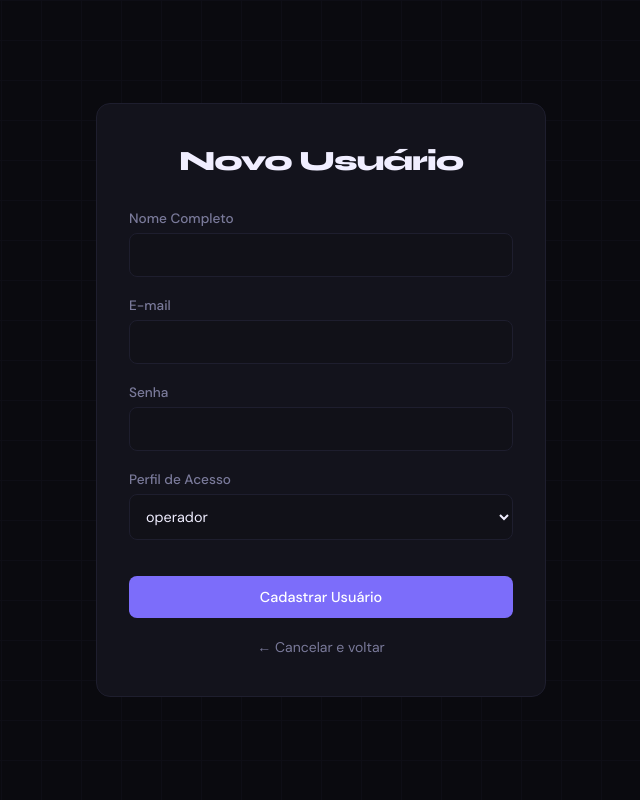
After one commit to Kaua-santos/Projeto-MVC, a FastAPI app: template app/templates/usuarios/criar.html in a window 1280 px wide. The commit adds this page. Shown: the whole page, without its empty margins (319-959 px from the left). Run offline with FastAPI, Linux system fonts and the light colour scheme; the template is opened without the code that fills it, so the values that code supplies are empty.

Commit message:
adicionar funcionalidades de gerenciamento de usuários, incluindo listagem, criação e edição

```diff
--- /dev/null
+++ b/app/templates/usuarios/criar.html
@@ -0,0 +1,166 @@
+<!DOCTYPE html>
+<html lang="pt-br">
+<head>
+  <meta charset="UTF-8" />
+  <meta name="viewport" content="width=device-width, initial-scale=1.0" />
+  <title>{% if usuario %}Editar{% else %}Novo{% endif %} Usuário — Estoque</title>
+  <link rel="preconnect" href="https://fonts.googleapis.com" />
+  <link href="https://fonts.googleapis.com/css2?family=Syne:wght@700;800&family=DM+Sans:wght@300;400;500&display=swap" rel="stylesheet" />
+  <style>
+    *, *::before, *::after { box-sizing: border-box; margin: 0; padding: 0; }
+
+    :root {
+      --bg: #0a0a0f;
+      --surface: #111118;
+      --border: #1e1e2e;
+      --accent: #7c6dfa;
+      --accent2: #4fd1b5;
+      --text: #f0eeff;
+      --muted: #7a7a9a;
+      --card-bg: #13131c;
+    }
+
+    body {
+      font-family: 'DM Sans', sans-serif;
+      background: var(--bg);
+      color: var(--text);
+      min-height: 100vh;
+      display: flex;
+      align-items: center;
+      justify-content: center;
+      padding: 2rem;
+    }
+
+    body::before {
+      content: '';
+      position: fixed;
+      inset: 0;
+      background-image:
+        linear-gradient(var(--border) 1px, transparent 1px),
+        linear-gradient(90deg, var(--border) 1px, transparent 1px);
+      background-size: 40px 40px;
+      opacity: 0.25;
+      pointer-events: none;
+      z-index: 0;
+    }
+
+    main {
+      position: relative;
+      z-index: 1;
+      width: 100%;
+      max-width: 450px;
+      background: var(--card-bg);
+      border: 1px solid var(--border);
+      padding: 2.5rem 2rem;
+      border-radius: 14px;
+    }
+
+    h1 {
+      font-family: 'Syne', sans-serif;
+      font-weight: 800;
+      font-size: 1.75rem;
+      letter-spacing: -0.04em;
+      margin-bottom: 2rem;
+      text-align: center;
+    }
+
+    .form-group {
+      margin-bottom: 1.25rem;
+      display: flex;
+      flex-direction: column;
+      gap: 6px;
+    }
+
+    label {
+      font-size: 0.85rem;
+      color: var(--muted);
+      font-weight: 500;
+    }
+
+    input, select {
+      font-family: 'DM Sans', sans-serif;
+      background: var(--surface);
+      border: 1px solid var(--border);
+      padding: 0.75rem;
+      border-radius: 8px;
+      color: var(--text);
+      font-size: 0.9rem;
+      transition: border-color 0.2s;
+    }
+
+    input:focus, select:focus {
+      outline: none;
+      border-color: var(--accent);
+    }
+
+    .btn-submit {
+      font-family: 'DM Sans', sans-serif;
+      width: 100%;
+      background: var(--accent);
+      color: white;
+      border: none;
+      padding: 0.75rem;
+      border-radius: 8px;
+      font-weight: 500;
+      font-size: 0.9rem;
+      cursor: pointer;
+      margin-top: 1rem;
+      transition: opacity 0.2s;
+    }
+
+    .btn-submit:hover { opacity: 0.85; }
+
+    .back-link {
+      display: block;
+      text-align: center;
+      margin-top: 1.25rem;
+      font-size: 0.875rem;
+      color: var(--muted);
+      text-decoration: none;
+      transition: color 0.2s;
+    }
+    .back-link:hover { color: var(--text); }
+  </style>
+</head>
+<body>
+
+<main>
+  <h1>{% if usuario %}Editar Usuário{% else %}Novo Usuário{% endif %}</h1>
+
+  <form action="{% if usuario %}/usuarios/{{ usuario.id }}/editar{% else %}/usuarios/novo{% endif %}" method="POST">
+
+    <div class="form-group">
+      <label for="nome">Nome Completo</label>
+      <input type="text" id="nome" name="nome" value="{{ usuario.nome if usuario else '' }}" required />
+    </div>
+
+    <div class="form-group">
+      <label for="email">E-mail</label>
+      <input type="email" id="email" name="email" value="{{ usuario.email if usuario else '' }}" required />
+    </div>
+
+    {% if not usuario %}
+    <div class="form-group">
+      <label for="senha_hash">Senha</label>
+      <input type="password" id="senha_hash" name="senha" required />
+    </div>
+    {% endif %}
+
+    <div class="form-group">
+      <label for="role">Perfil de Acesso</label>
+      <select id="role" name="role">
+        <option value="operador" {% if usuario and usuario.role == 'operador' %}selected{% endif %}>operador</option>
+        <option value="admin" {% if usuario and usuario.role == 'admin' %}selected{% endif %}>admin</option>
+      </select>
+    </div>
+
+    <button type="submit" class="btn-submit">
+      {% if usuario %}Salvar Alterações{% else %}Cadastrar Usuário{% endif %}
+    </button>
+
+    <a href="/usuarios" class="back-link">← Cancelar e voltar</a>
+  </form>
+</main>
+
+</body>
+</html>
```
Also changed, not shown: app/controllers/admin_controller.py (+86 -0 lines), app/templates/home.html (+4 -4 lines), banco.db.
